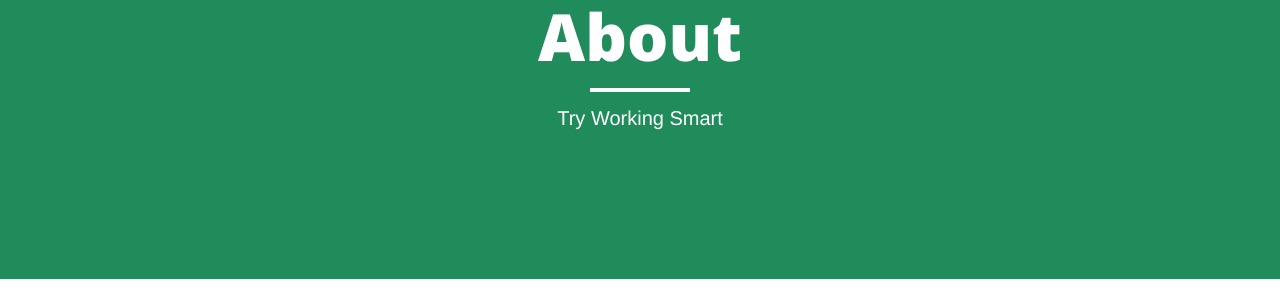
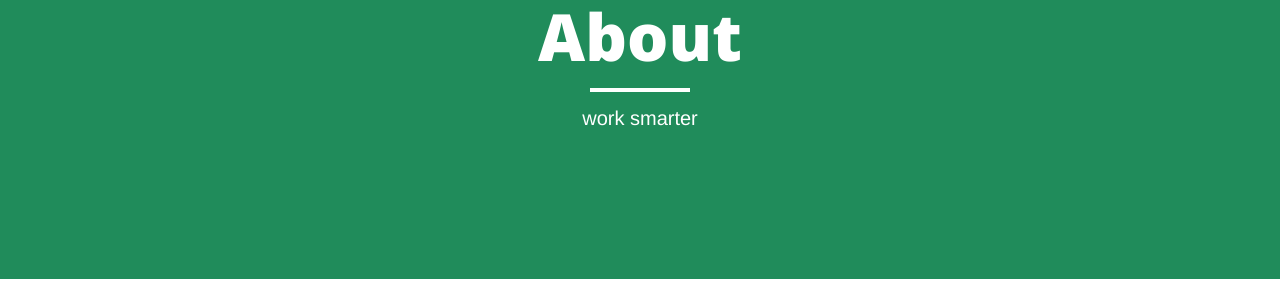
Before and after one commit to legaldev/legaldev.github.io, a Jekyll site: the page built from about.md, in a window 1280 px wide. Shown: the part 149-449 px from the top of the page. Built offline with Jekyll 4.4.1, drawn with Linux system fonts in a browser that asks for light colours; nearby versions of some CDN libraries.

Commit message:
edit description

```diff
--- a/about.md
+++ b/about.md
@@ -1,7 +1,7 @@
 ---
 layout: page
 title: "About"
-description: "Try Working Smart"
+description: "work smarter"
 header-img: "img/green.jpg"
 ---
 
```
